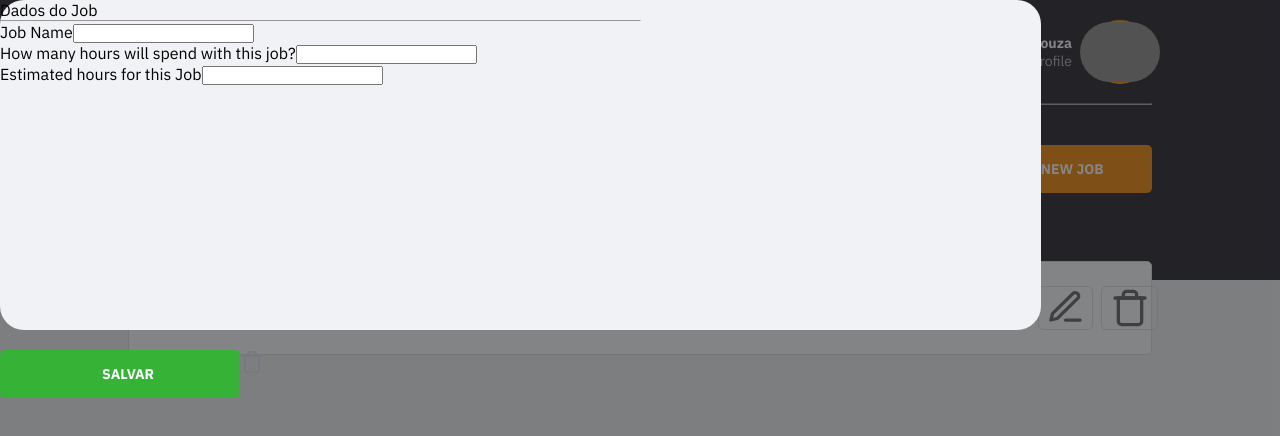
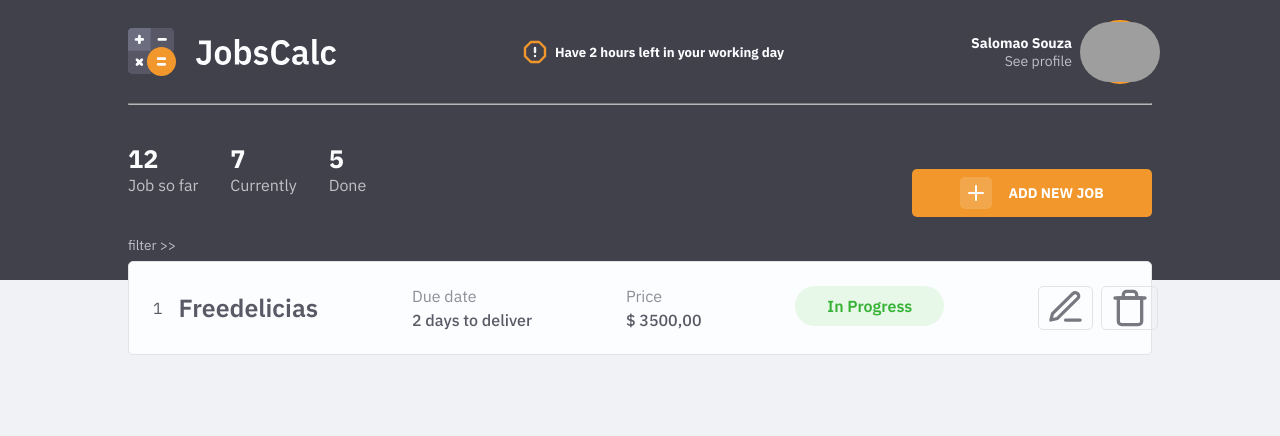
Before and after one commit to ssdev-95/100freelas, a Next.js app: page / in a window 1280 px wide. Shown: the top 436 px of the page. Built offline with nearby package versions, Linux system fonts and the light colour scheme; grey boxes are pictures that could not be loaded.

Commit message:
[UPDATE] Some modal component styles

```diff
--- a/src/components/Button/index.tsx
+++ /dev/null
@@ -1,16 +0,0 @@
-import styles from '../../styles/components/Button.module.css'
-
-interface ButtonProps {
-    bg: string;
-    src: string;
-    title: string;
-}
-
-export const Button = ({bg, src, title}: ButtonProps) => {
-    return (
-        <div style={{backgroundColor: bg}} className={styles.button}>
-            <img src={src}/>
-            <p>{title}</p>
-        </div>
-    )
-}
--- a/src/components/MainHeader/index.tsx
+++ b/src/components/MainHeader/index.tsx
@@ -1,12 +1,9 @@
 
 import React from 'react'
-import {Button} from '../Button'
 
-import colors from '../../styles/colors.json'
 import styles from '../../styles/components/HomeHead.module.css'
 
 export default function Header() {
-    const addBtnColor = colors.light.secondary
 
     return (
       <nav className={styles.navbar}>
@@ -42,7 +39,10 @@ export default function Header() {
              <h3>Done</h3>
            </div>
          </div>
-         <Button bg={addBtnColor} src="images/plus-orange.svg" title="Add new job" />
+         <div className="button">
+            <img src="images/plus-orange.svg"/>
+            <p>Add new job</p>
+         </div>
        </div>
       </nav>
     )
--- a/src/components/Modals/Create/index.tsx
+++ b/src/components/Modals/Create/index.tsx
@@ -1,5 +1,4 @@
 import React from 'react'
-import {Button} from '../../Button'
 
 import colors from '../../../styles/colors.json'
 import common from '../../../styles/components/Modal.module.css'
@@ -9,29 +8,31 @@ export default function AddJob() {
     return (
         <div className={common.overlay}>
             <div className={common.modal}>
+                <img className={modal.exit} src="images/open-door.svg" alt=""/>
                 <div className={modal.left}>
-                    <span>Dados do Job</span>
-                    <hr/>
-                    <div className={modal.container}>
+                    <span className={modal.title}>Dados do Job</span>
+                    <div className={modal.input}>
                         <span>Job Name</span>
                         <input name="job_name" type="text"/>
                     </div>
                     <div  className={modal.container}>
-                        <div>
-                            <span>How many hours will spend with this job?</span>
+                        <div className={modal.input}>
+                            <span>How many hours<br/>will spend with this job?</span>
                             <input name="daily_hours" type="text"/>
                         </div>
-                        <div>
-                            <span>Estimated hours for this Job</span>
+                        <div className={modal.input}>
+                            <span>Estimated<br/>hours for this Job</span>
                             <input name="total_hours" type="text"/>
                         </div>
                     </div>
                 </div>
                 <div className={modal.right}>
-                    <img src="" alt=""/>
-                    <span></span>
-                    <div>
-                        <Button bg={colors.light.save} src='' title='Salvar' />
+                    <img src="images/money-gray.svg" alt=""/>
+                    <span>Fill the form on the left to see Job's price</span>
+                    <div className={modal.actions}>
+                        <div style={{background: colors.light.save}} className={modal.button}>
+                            <span>Save</span>
+                        </div>
                         <img src="images/trash-24.svg" alt="Delete button"/>
                     </div>
                 </div>
--- a/src/components/Modals/Edit/index.tsx
+++ b/src/components/Modals/Edit/index.tsx
@@ -1,10 +1,42 @@
 import React from 'react'
+
+import colors from '../../../styles/colors.json'
 import common from '../../../styles/components/Modal.module.css'
+import modal from '../../../styles/components/Create.module.css'
 
-export default function AddJob() {
+export default function EditJob() {
     return (
         <div className={common.overlay}>
-            <div className={common.modal}></div>
+            <div className={common.modal}>
+                <img className={modal.exit} src="images/open-door.svg" alt=""/>
+                <div className={modal.left}>
+                    <span className={modal.title}>Dados do Job</span>
+                    <div className={modal.input}>
+                        <span>Job Name</span>
+                        <input name="job_name" type="text"/>
+                    </div>
+                    <div  className={modal.container}>
+                        <div className={modal.input}>
+                            <span>How many hours<br/>will spend with this job?</span>
+                            <input name="daily_hours" type="text"/>
+                        </div>
+                        <div className={modal.input}>
+                            <span>Estimated<br/>hours for this Job</span>
+                            <input name="total_hours" type="text"/>
+                        </div>
+                    </div>
+                </div>
+                <div className={modal.right}>
+                    <img src="images/money-gray.svg" alt=""/>
+                    <span>Fill the form on the left to see Job's price</span>
+                    <div className={modal.actions}>
+                        <div style={{background: colors.light.save}} className={modal.button}>
+                            <span>Save</span>
+                        </div>
+                        <img src="images/trash-24.svg" alt="Delete button"/>
+                    </div>
+                </div>
+            </div>
         </div>
     )
 }
--- a/src/pages/index.tsx
+++ b/src/pages/index.tsx
@@ -1,25 +1,25 @@
 import React, {useState} from 'react'
 import Header from '../components/MainHeader'
 import Card from '../components/Card'
-import Create from '../components/Modals/Create'
-import Edit from '../components/Modals/Edit'
-import Delete from '../components/Modals/Delete'
+import AddJob from '../components/Modals/Create'
+import EditJob from '../components/Modals/Edit'
+import DeleteJob from '../components/Modals/Delete'
 
 export default function Home() {
-  const [addJobModalOpen, setAddJobModalOpen] = useState(true)
+  const [addJobModalOpen, setAddJobModalOpen] = useState(false)
   const [editJobModalOpen, setEditJobModalOpen] = useState(false)
   const [deleteJobModalOpen, setDeleteJobModalOpen] = useState(false)
 
   return (
     <div>
       {
-        addJobModalOpen && <Create />
+        addJobModalOpen && <AddJob />
       }
       {
-        editJobModalOpen && <Edit />
+        editJobModalOpen && <EditJob />
       }
       {
-        deleteJobModalOpen && <Delete />
+        deleteJobModalOpen && <DeleteJob />
       }
       <Header/>
       <div className="jobsContainer">
--- a/src/styles/components/Create.module.css
+++ b/src/styles/components/Create.module.css
@@ -1,9 +1,111 @@
 .left {
     height: 100%;
     width: 641px;
+    display: flex;
+    flex-direction: column;
+    gap: 2rem;
+    justify-content: center;
+    align-items: flex-start;
+    color: var(--card-content);
+}
+
+.title {
+    font-size: 2rem;
+    font-weight: 500;
+    color: var(--card-title);
+}
+
+.container {
+    width: 100%;
+    display: flex;
+    gap: 2rem;
+}
+
+.input {
+    width: 50%;
+    display: flex;
+    flex-direction: column;
+    gap: .75rem;
+}
+
+.input input {
+    width: 100%;
+    height: 2rem;
+    border-radius: 14px;
+    border: none;
+    background: var(--input-background);
 }
 
 .right {
     height: 100%;
     width: 352px;
+    display: flex;
+    flex-direction: column;
+    gap: 2.5rem;
 }
+
+.right img {
+    height: 77px;
+}
+
+.right span {
+    color: var(--card-content);
+}
+
+.actions {
+    display: flex;
+    height: fit-content;
+    width: 100%;
+    gap: 1rem;
+    align-items: center;
+    justify-content: center;
+}
+
+.actions img {
+    height: 36px;
+    width: 36px;
+}
+
+.actions img:hover {
+    height: 48px;
+    width: 48px;
+}
+
+.button {
+    padding: 0.75rem 3rem;
+    border-radius: 0.313rem;
+    border: 0;
+
+    font-weight: 700;
+    font-size: 0.875rem;
+    text-transform: uppercase;
+
+    transition: all .2s;
+
+    cursor: pointer;
+
+    display: inline-flex;
+    justify-content:center;
+    align-items: center;
+    gap: 1rem;
+
+    line-height: 1.5rem;
+
+    width: 15rem;
+    height: 3rem;
+
+    padding: 0;
+  }
+
+  .exit {
+      position: absolute;
+      z-index: 999;
+      height: 20px;
+      top: 1.5rem;
+      right: 1.5rem;
+      cursor: pointer;
+  }
+
+  .exit:hover {
+      height: 25px;
+  }
--- a/src/styles/components/Button.module.css
+++ b/src/styles/components/Delete.module.css
@@ -3,7 +3,6 @@
   border-radius: 0.313rem;
   border: 0;
 
-  font-family: IBM Plex Sans;
   font-weight: 700;
   font-size: 0.875rem;
   line-height: 1.625rem;
--- a/src/styles/components/Modal.module.css
+++ b/src/styles/components/Modal.module.css
@@ -6,11 +6,18 @@
   height: 100%;
   width: 100%;
   z-index: 99;
+  display: flex;
+  align-items: center;
+  justify-content: center;
 }
 
 .modal {
   background: var(--background);
+  display: flex;
+  padding: 3rem;
+  gap: 3rem;
   height: 20.625rem;
   width: 65.0625rem;
   border-radius: 24px;
+  position: relative;
 }
--- a/src/styles/components/forms.css
+++ /dev/null
@@ -1,63 +0,0 @@
-form fieldset {
-  border: none;
-}
-
-form fieldset + fieldset {
-  margin-top: 3.5rem;
-}
-
-form fieldset legend {
-  color: var(--color-card-title);
-
-  font-family: IBM Plex Sans;
-  font-weight: 600;
-  font-size: 2rem;
-  line-height: 2.625rem;
-}
-
-fieldset .separator {
-  margin-bottom: 2rem;
-}
-
-form .input-group {
-  display: flex;
-  margin-top: 1.5rem;
-}
-
-form .input-group .input-wrapper + .input-wrapper {
-  margin-left: 1.5rem;
-}
-
-label {
-  display: inline-block;
-
-  font-family: IBM Plex Sans;
-  font-weight: 500;
-  color: #787880;
-
-  margin-bottom: 1rem;
-}
-
-input {
-  font-family: IBM Plex Sans;
-  font-weight: 500;
-
-  background: #FCFDFF;
-
-  border: 1px solid #E1E3E6;
-  border-radius: .313rem;
-
-  padding: 0.75rem 1.5rem;
-
-  width: 100%;
-
-  color: var(--color-card-title);
-}
-
-::placeholder {
-  color: #BFBFCC;
-}
-
-.input-wrapper {
-  width: 50%;
-}
--- a/src/styles/globals.css
+++ b/src/styles/globals.css
@@ -61,5 +61,37 @@ html, body {
 }
 
 .filter:hover {
-    color: var(--secundary);
+    color: var(--secundary-hover);
 }
+
+.button {
+    padding: 0.75rem 3rem;
+    border-radius: 0.313rem;
+    border: 0;
+
+    font-weight: 700;
+    font-size: 0.875rem;
+    text-transform: uppercase;
+
+    transition: all .2s;
+
+    cursor: pointer;
+
+    display: inline-flex;
+    justify-content:center;
+    align-items: center;
+    gap: 1rem;
+
+    line-height: 1.5rem;
+    background: var(--secundary);
+    color: var(--button-text);
+
+    width: 15rem;
+    height: 3rem;
+
+    padding: 0;
+  }
+
+  .button:hover {
+      background: var(--secundary-hover);
+  }
```
Also changed, not shown: public/images/open-door.svg (added).
